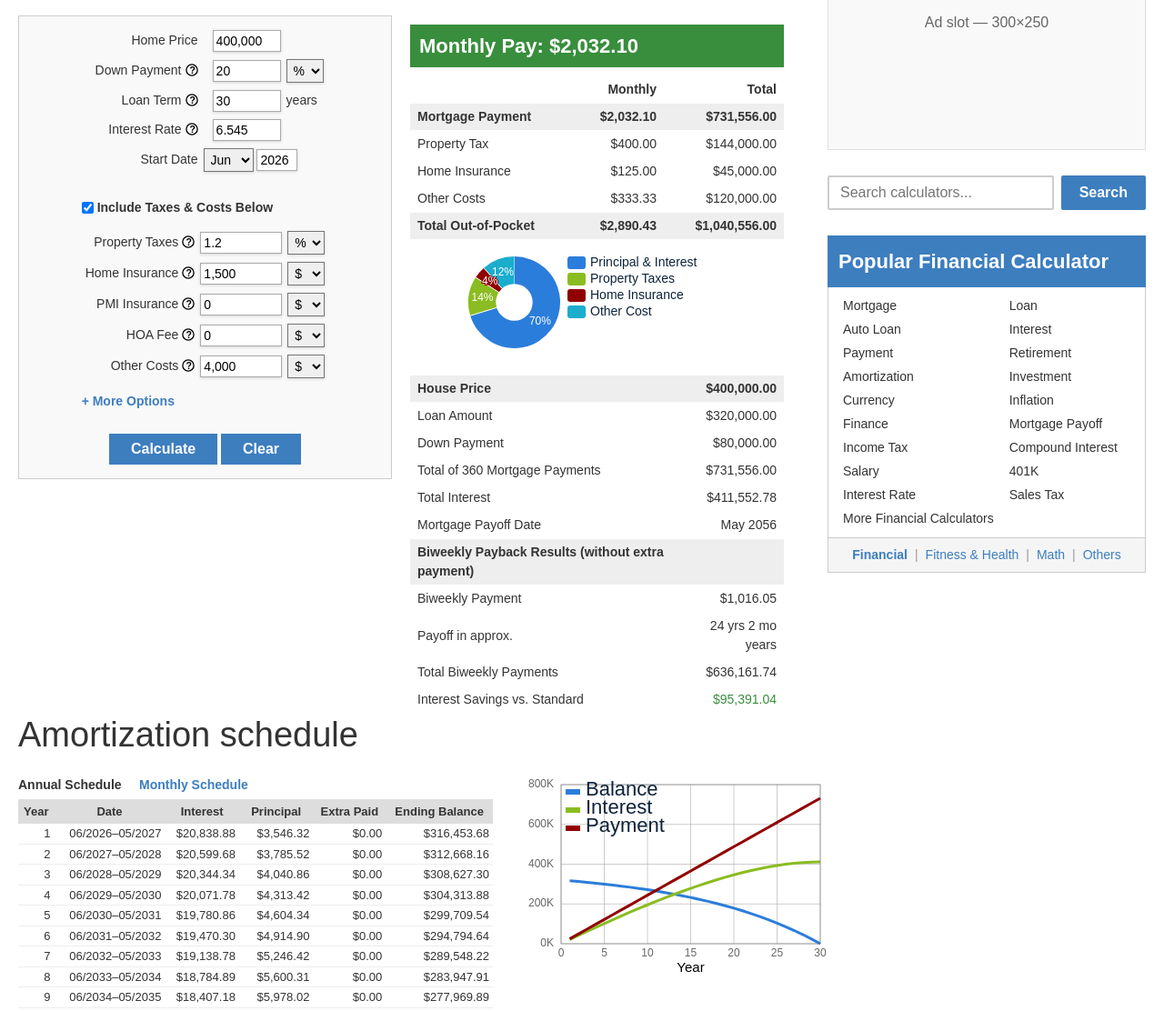
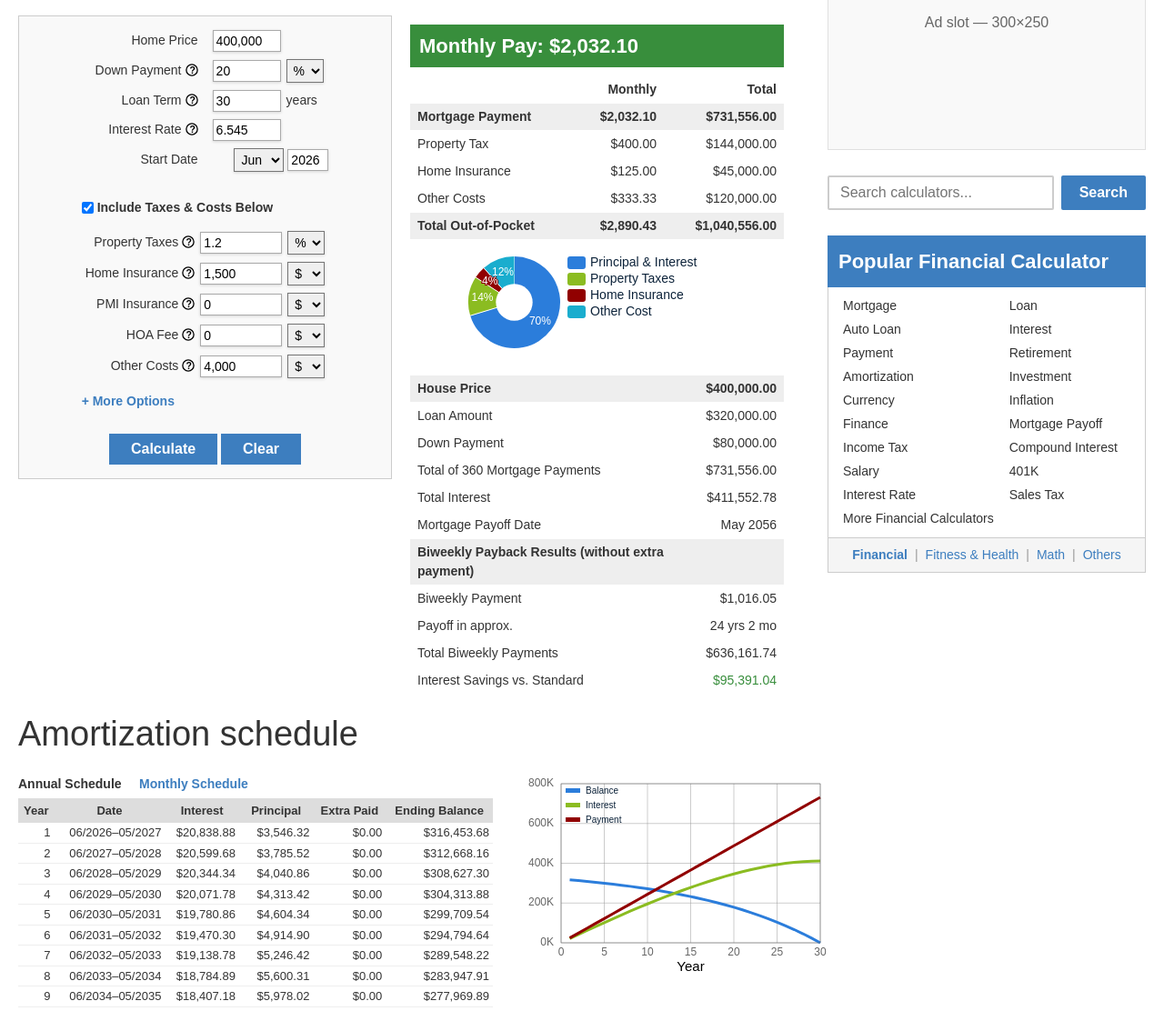
Before and after one commit to tgh101/calcify.ai, a website: page mortgage-calculator.html in a window 1280 px wide. Shown: the part 187-1299 px from the top of the page at 91% size. Drawn offline with Linux system fonts and the light colour scheme.

Commit message:
fix(mortgage): 6 UX fixes — biweekly label, interest-saved alignment, payoff message duration, start-date alignment, amortization spacing, line-chart legend size
1. Remove duplicated 'years' label from biweekly payoff row (now rendered by JS)
2. Add Monthly/Total header row to Interest Saved table for 3-column alignment
3. Extra-payment message now shows actual payoff duration (schedule.length) instead of savings delta
4. Fix Start Date row: align='right' (was align='left') to match other input rows
5. Add 20px padding-top to 'Amortization schedule' h2
6. Reduce line-chart legend font-size to 10 and row spacing to 16px

```diff
--- a/js/mortgage-calculator.js
+++ b/js/mortgage-calculator.js
@@ -691,9 +691,9 @@ function renderLineChart(container, schedule, termYears, width, height) {
 
   let legY = padding.top + 5;
   lines.forEach(lineInfo => {
-    svg += '<rect x="' + (padding.left + 5) + '" y="' + legY + '" width="16" height="6" style="fill:' + lineInfo.color + ';"></rect>';
-    svg += '<text x="' + (padding.left + 27) + '" y="' + (legY + 7) + '" class="mcllegend">' + lineInfo.label + '</text>';
-    legY += 20;
+    svg += '<rect x="' + (padding.left + 5) + '" y="' + legY + '" width="16" height="5" style="fill:' + lineInfo.color + ';"></rect>';
+    svg += '<text x="' + (padding.left + 27) + '" y="' + (legY + 6) + '" class="mcllegend" font-size="10">' + lineInfo.label + '</text>';
+    legY += 16;
   });
 
   svg += '</svg>';
@@ -1211,14 +1211,14 @@ function calculateMortgage() {
   const hasExtraPayments  = extraPayments.monthly > 0 || extraPayments.yearly > 0 || extraPayments.oneTime.length > 0;
 
   if (hasExtraPayments) {
-    const savedMonths   = baseSchedule.length - schedule.length;
-    const savedYears    = Math.floor(Math.abs(savedMonths) / 12);
-    const savedRemMo    = Math.abs(savedMonths) % 12;
+    const savedMonths = baseSchedule.length - schedule.length;
 
     if (extraPaymentInfo && extraPaymentText) {
+      const actualYears = Math.floor(schedule.length / 12);
+      const actualMonths = schedule.length % 12;
       extraPaymentInfo.style.display = 'block';
       extraPaymentText.innerHTML = 'With the extra payment(s), the loan will be paid off in <b>'
-        + savedYears + ' years and ' + savedRemMo + ' months earlier</b>, saving <b>'
+        + actualYears + ' years and ' + actualMonths + ' months</b>, saving <b>'
         + formatCurrency(interestSavedByExtras) + ' in interest</b>.';
     }
     if (interestSavedTable) {
--- a/mortgage-calculator.html
+++ b/mortgage-calculator.html
@@ -286,7 +286,7 @@
                   </tr>
                   <tr>
                     <td align="right">Start Date</td>
-                    <td align="left" colspan="2">
+                    <td align="right" colspan="2">
                       <select name="cstartmonth" id="cstartmonth">
                         <option value="1">Jan</option>
                         <option value="2">Feb</option>
@@ -532,7 +532,7 @@
                   <table class="results-table">
                     <tr class="gray-row bold-row"><td colspan="2"><b>Biweekly Payback Results (without extra payment)</b></td><td></td></tr>
                     <tr><td colspan="2">Biweekly Payment</td><td align="right"><span id="biweekly-payment">$1,016.05</span></td></tr>
-                    <tr><td colspan="2">Payoff in approx.</td><td align="right"><span id="biweekly-years">14</span> years</td></tr>
+                    <tr><td colspan="2">Payoff in approx.</td><td align="right"><span id="biweekly-years">14</span></td></tr>
                     <tr><td colspan="2">Total Biweekly Payments</td><td align="right"><span id="biweekly-total">$0.00</span></td></tr>
                     <tr><td colspan="2">Interest Savings vs. Standard</td><td align="right" style="color:#388e3c;"><span id="biweekly-savings">$0.00</span></td></tr>
                   </table>
@@ -540,6 +540,7 @@
 
                 <!-- Interest Saved table -->
                 <table class="results-table" id="interest-saved-table" style="display:none;">
+                  <tr><td>&nbsp;</td><td align="right"><b>Monthly</b></td><td align="right"><b>Total</b></td></tr>
                   <tr class="gray-row bold-row"><td colspan="2"><b>Interest to be Saved</b></td><td></td></tr>
                   <tr><td>With the extra payment(s)</td><td align="right"><span id="saved-extra">$0.00</span></td></tr>
                   <tr><td>With Biweekly Payment Only<br><small>(without Extra Payments)</small></td><td align="right"><span id="saved-biweekly">$0.00</span></td></tr>
@@ -549,7 +550,7 @@
           </div>
 
           <!-- Amortization Schedule (table left, chart right) -->
-          <h2 style="padding-bottom:10px;">Amortization schedule</h2>
+          <h2 style="padding:20px 0 10px;">Amortization schedule</h2>
           <div class="amortization-layout">
             <div>
               <div id="amoselect" style="padding-bottom:5px;font-weight:bold;font-size:14px;">
```
